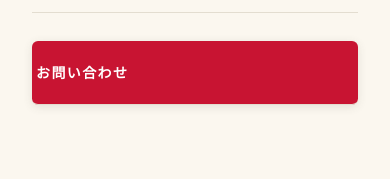
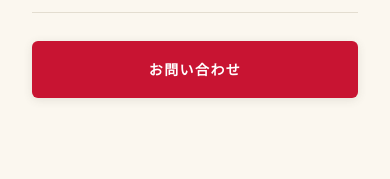
Before and after one commit to toyofumisuda/toyofumi-seimen, a plain HTML site: page index.html in a window 390 px wide. Both pictures are taken after a click on the button 354 px from the left and 82 px from the top of the page. Shown: the part 599-778 px from the top of the page. Drawn offline with Linux system fonts and the light colour scheme; a web font is replaced by a local one.

Commit message:
Center the contact button in the mobile menu
Co-Authored-By: Claude Opus 5.5 <noreply@anthropic.com>

```diff
--- a/css/style.css
+++ b/css/style.css
@@ -291,7 +291,7 @@ a:hover .poster img, a:hover .banner img, .menu-tile a:hover img, .movie button:
   .burger[aria-expanded="true"] span:nth-child(2) { opacity: 0; }
   .burger[aria-expanded="true"] span:nth-child(3) { transform: translateY(-7px) rotate(-45deg); }
   .drawer { display: block; position: fixed; inset: 60px 0 var(--tab-h); z-index: 40; background: var(--bg); padding: 28px 32px; overflow: auto; }
-  .drawer .btn { width: 100%; margin-top: 28px; }
+  .drawer .btn { display: flex; width: 100%; margin-top: 28px; padding: 15px 28px; border-bottom: 0; }
   .gnav a[aria-current="page"] { color: var(--red); }
   .drawer[hidden] { display: none; }
   .drawer a { display: block; padding: 18px 4px; border-bottom: 1px solid var(--line); font-family: var(--display); font-weight: 700; letter-spacing: .1em; }
```
